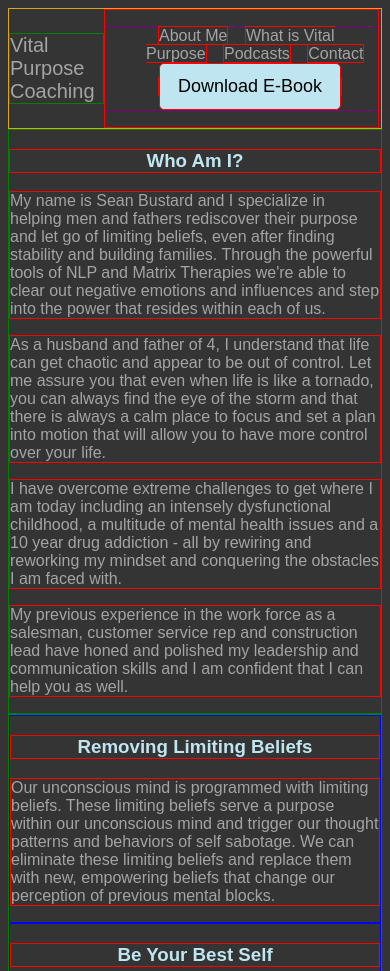
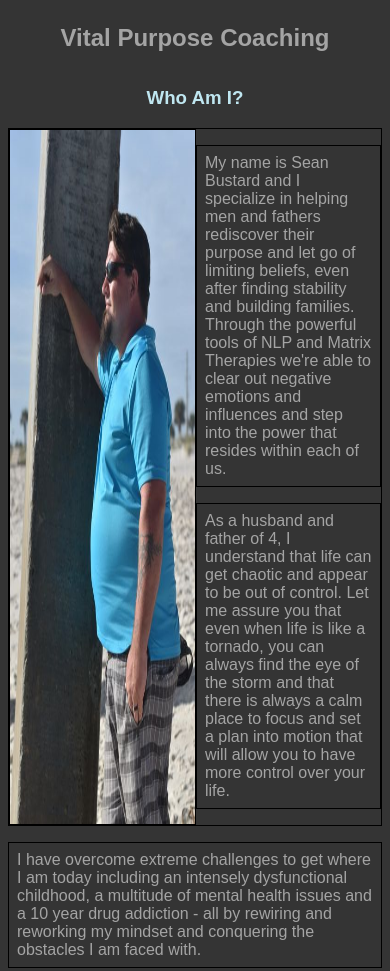
Before and after one commit to meltonlogan615/Vito, a plain HTML site: page index.html in a window 390 px wide. Shown: the top 971 px of the page. Drawn offline with Linux system fonts and the light colour scheme.

Commit message:
Added Images
Along with a few minor updates

```diff
--- a/index.html
+++ b/index.html
@@ -9,10 +9,7 @@
 
 
   <header>
-    <div class="logo">
-Vital Purpose Coaching
-    </div>
-
+    <h1 class="logo">Vital Purpose Coaching</h1>
     <nav class="top-nav">
       <ul>
         <li><a href="#about-sean">About Me</a></li>
@@ -24,20 +21,28 @@ Vital Purpose Coaching
     </nav>
   </header>
   <!-- About -->
-<section id="#about-sean" class="body-content">
+  <section id="#about-sean" class="body-content content-section">
     <h3>Who Am I?</h3>
+    <div class="about-top">
 
-  <p>My name is Sean Bustard and I specialize in helping men and fathers rediscover their purpose and let go of limiting beliefs, even after finding stability and building families. Through the powerful tools of NLP and Matrix Therapies we're able to clear out negative emotions and influences and step into the power that resides within each of us.</p>
+
+      <div class="leaning-img">
+        <img src="images/lean.jpg" width="100%">
+      </div>
+
+    <div class="first-text">
+      <p >My name is Sean Bustard and I specialize in helping men and fathers rediscover their purpose and let go of limiting beliefs, even after finding stability and building families. Through the powerful tools of NLP and Matrix Therapies we're able to clear out negative emotions and influences and step into the power that resides within each of us.</p>
 
       <p>As a husband and father of 4, I understand that life can get chaotic and appear to be out of control. Let me assure you that even when life is like a tornado, you can always find the eye of the storm and that there is always a calm place to focus and set a plan into motion that will allow you to have more control over your life.</p>
-
+    </div>
+    </div>
     <p>I have overcome extreme challenges to get where I am today including an intensely dysfunctional childhood, a multitude of mental health issues and a 10 year drug addiction - all by rewiring and reworking my mindset and conquering the obstacles I am faced with.</p>
 
     <p>My previous experience in the work force as a salesman, customer service rep and construction lead have honed and polished my leadership and communication skills and I am confident that I can help you as well.</p>
   </section>
 
   <!--About Vital Purpose-->
-<section id="about-vital-purpose" class="body-content">
+  <section id="about-vital-purpose" class="body-content content-section">
     <article class="main-points">
       <h3>Removing Limiting Beliefs</h3>
       <p>Our unconscious mind is programmed with limiting beliefs. These limiting beliefs serve a purpose within our unconscious mind and trigger our thought patterns and behaviors of self sabotage. We can eliminate these limiting beliefs and replace them with new, empowering beliefs that change our perception of previous mental blocks.</p>
@@ -54,23 +59,27 @@ Vital Purpose Coaching
     </article>
   </section>
 
-<section>
+  <section class="content-section">
     <h2>Self Mastery Jumpstart</h2>
+    <img src="images/selfMastery.jpg" class="self-mastery">
     <p>This is a 7 Day crash course I designed to allow ANYONE to begin mastering the different elements of their life. Being able to conquer and master even the simplest of things will set you up for success in business, relationships and life...and it's not as hard to do as you might think. And its 100% FREE!</p>
     <button class="cta-btn"><a href="https://go.vital-purpose.com/jumpstart" target="_blank">Find Out More</a></button>
   </section>
 
 
   <!--E-Book-->
-<section id="download-ebook">
+  <section id="download-ebook" class="content-section">
     <h2>Grab a copy of my FREE ebook.</h2>
+    <img src="images/ebook.png" class="book-img">
+    <p>These 4 simple steps are a great place to begin and are the same techniques I use daily.</p>
     <button class="cta-btn"><a href="https://ebook.vital-purpose.com " target="_blank">Download E-Book</a></button>
-  <p>These 4 simple steps are a great place to begin and are the same techniques I use daily.</p>
+
 
   </section>
 
   <!--Contact-->
-<section id="contact">
+  <section id="contact" class="content-section">
+    <p>Join the Facebook group where we share daily tips, tricks and tools to help you improve your mindset and grow into your full potential.</p>
     <button class="cta-btn"><a href="https://www.facebook.com/groups/mindsetmasteryfortherestofus">Facebook Group</a>
     </button>
   </section>
--- a/vital-purpose.css
+++ b/vital-purpose.css
@@ -4,7 +4,64 @@
   --primary-text-color: rgb(164, 164, 164);
   --hover-state: rgb(245, 245, 245);
 }
+/* Media Queries for Small Screens */
+@media (max-width: 768px) {
+  header {
+    position: fixed;
+    position: sticky;
+  }
+  .top-nav  {
+    display: none;
+  }
+  .logo {
+    width: 100vw;
+    text-align: center;
+    font-size: 1.5rem
+  }
+  .cta-btn {
+    align-self: center;
+    align-items: center;
+    position: relative;
+    justify-items: center;
+  }
+  .about-top {
+    display: inline-flex;
+    justify-content: space-evenly;
 
+    border: 1px solid black;
+  }
+  .leaning-img {
+    width: 50%;
+    display: inline-flex;
+    object-fit: fill;
+    border: 1px solid black;
+  }
+  p {
+    border: 1px solid black;
+    padding: 0.5rem;
+  }
+
+  .first-text {
+    width: 50%;
+    display: block;
+    align-content: flex-end;
+  }
+
+  .self-mastery {
+    width: 50%;
+  }
+  .book-img {
+    width: 50%;
+  }
+
+}
+
+/* Media Queries for Small Screens */
+@media (min-width: 769px) {
+  .logo {
+    font-size: 1.25rem;
+  }
+}
 html {
   background: var(--primary-color);
   color: var(--primary-text-color);
@@ -12,9 +69,13 @@ html {
   font-family: sans-serif;
 }
 
+/* All Purpose CSS */
+
 header {
   display: flex;
-  border: 1px solid goldenrod;
+  position: sticky;
+  margin-bottom: 1px solid black;
+
 }
 
 a {
@@ -22,33 +83,25 @@ a {
   color: var(--primary-text-color);
 }
 .top-nav {
-  border: 1px solid red;
   width: 70vw;
 }
+
 .logo {
-  border: 1px solid green;
-  width: 25%;
-  font-size: 1.25rem;
+
   align-self: center;
-}
-
-.top-nav ul {
-  border: 1px solid purple;
 }
 
 .top-nav ul li {
   text-decoration: none;
   display: inline;
   margin-left: 0.75rem;
-  border: 1px solid red;
-  margin-right;
+  padding: 0.5rem;
+  margin-right: 0;
 }
 
 li:hover {
   text-decoration: none;
-  font-size: 1.1rem;
-  transition-timing-function: ease-in-out;
-  transition-duration: 200ms;
+  border-bottom: 1px solid black;
 }
 
 li:visited {
@@ -58,18 +111,15 @@ li:visited {
 h3 {
   color: var(--secondary-brand-color);
   text-align: center;
-  border: 1px solid red;
 }
-
 
 .cta-btn {
   background: var(--secondary-brand-color);
   border-radius: 5px;
   border: 1px;
   border-color: var(--secondary-color);
-  padding: 0.75rem 1.125rem;
+  padding: 0.5rem 1rem;
   font-size: 1.125rem;
-  border: 1px solid red;
 }
 
 .cta-btn a {
@@ -81,16 +131,11 @@ h3 {
   background: var(--hover-state);
   color: var(--primary-text-color);
   transition-duration: 600ms;
+  border: none;
 }
 
-p {
-  border: 1px solid red;
+.content-section {
+  padding-bottom: 1rem;
+  border-bottom: 1px solid black;
+  border-width: 90%;
 }
-
-section {
-  border: 1px solid green;
-}
-
-article{
-  border: 1px solid blue;
-}
```
Lines whose indentation alone changed are shown as unchanged.
